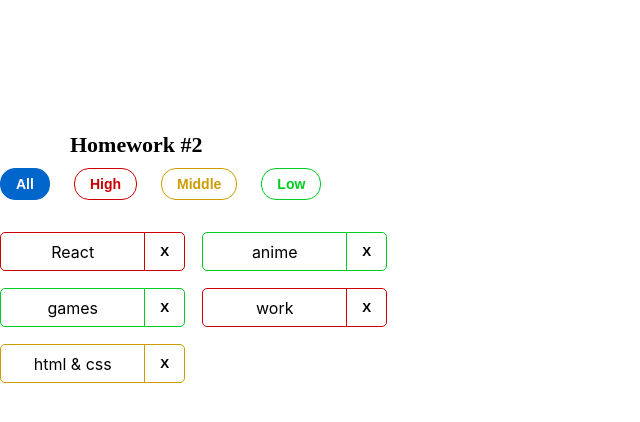
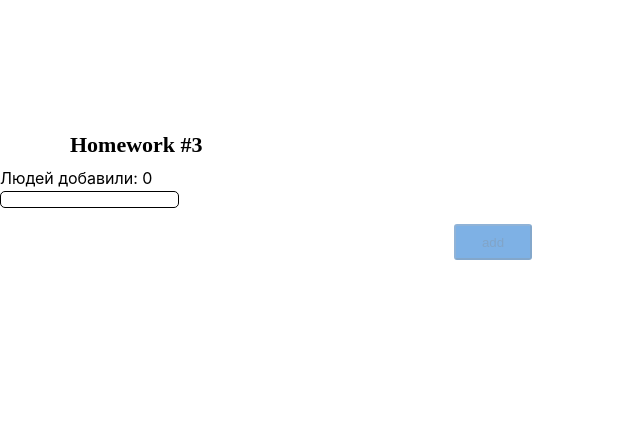
Before and after one commit to AlexAbrello/hws2-master, a React (Create React App) app: page /#/junior in a window 1280 px wide. Before the commit this address led to /#/. Shown: the top 422 px of the page, without its empty margins (0-640 px from the left). Built offline with nearby package versions, Linux system fonts and the light colour scheme.

Commit message:
homework #3

```diff
--- a/src/s1-main/App.tsx
+++ b/src/s1-main/App.tsx
@@ -2,14 +2,15 @@ import React from 'react'
 import s from './App.module.css'
 import HW1 from '../s2-homeworks/hw01/HW1'
 import HW2 from "../s2-homeworks/hw02/HW2";
+import HW3 from "../s2-homeworks/hw03/HW3";
 
 function App() {
     return (
         <div className={s.App}>
             {/*<HW1/>*/}
             {/*раскомментировать по ходу выполнения*/}
-            <HW2/>
-            {/*<HW3/>*/}
+            {/*<HW2/>*/}
+            <HW3/>
             {/*<HW4/>*/}
 
             {/*при выполнении дз 5 и более - закомментировать здесь дз 1-4, так как они есть внутри дз 5*/}
--- a/src/s2-homeworks/hw03/Greeting.module.css
+++ b/src/s2-homeworks/hw03/Greeting.module.css
@@ -5,27 +5,60 @@
 }
 
 .error {
+    color: red;
 }
 
 .input {
+    box-sizing: border-box;
+    border: 1px solid black;
+    border-radius: 5px;
+    outline: none;
 }
 
 .input:focus {
+    box-sizing: border-box;
+    border: 1px solid black;
+    border-radius: 5px;
+    outline: none;
 }
 
 .errorInput {
+    border: 1px solid red;
+    border-radius: 5px;
+    outline: red;
 }
 
 .button {
+    display: flex;
+    flex-direction: row;
+    justify-content: center;
+    align-items: center;
+    padding: 5px 24px;
+    gap: 10px;
+
+    position: absolute;
+    width: 78px;
+    height: 36px;
+    left: 454px;
+    top: 224px;
+
+    /* Primary/100 */
+
+    background: #0066CC;
+    border-radius: 3px;
 }
 
 .button:focus {
+
 }
 
 .button:active {
+
 }
 
 .button:disabled {
+    background: #0066CC;
+    opacity: 0.5;
 }
 
 .text {
--- a/src/s2-homeworks/hw03/Greeting.tsx
+++ b/src/s2-homeworks/hw03/Greeting.tsx
@@ -2,14 +2,14 @@ import React, {ChangeEvent, KeyboardEvent} from 'react'
 import s from './Greeting.module.css'
 
 type GreetingPropsType = {
-    name: any // need to fix any
-    setNameCallback: any // need to fix any
-    addUser: any // need to fix any
-    onBlur: any // need to fix any
-    onEnter: any // need to fix any
-    error: any // need to fix any
-    totalUsers: any // need to fix any
-    lastUserName?: any // need to fix any
+    name: string // need to fix any
+    setNameCallback: (event: ChangeEvent<HTMLInputElement>) => void // need to fix any
+    addUser: () => void // need to fix any
+    onBlur: () => void // need to fix any
+    onEnter: ( e: KeyboardEvent<HTMLInputElement>) => void // need to fix any
+    error: string // need to fix any
+    totalUsers: number // need to fix any
+    lastUserName?: string | undefined// need to fix any
 }
 
 // презентационная компонента (для верстальщика)
@@ -25,7 +25,7 @@ const Greeting: React.FC<GreetingPropsType> = (
         lastUserName,
     } // деструктуризация пропсов
 ) => {
-    const inputClass = s.errorInput // need to fix with (?:)
+    const inputClass = error ? s.errorInput : s.input // need to fix with (?:)
 
     return (
         <div id={'hw3-form'} className={s.greetingForm}>
--- a/src/s2-homeworks/hw03/GreetingContainer.tsx
+++ b/src/s2-homeworks/hw03/GreetingContainer.tsx
@@ -1,20 +1,40 @@
-import React, { ChangeEvent, KeyboardEvent, useState } from 'react'
+import React, {ChangeEvent, KeyboardEvent, useState} from 'react'
 import Greeting from './Greeting'
-import { UserType } from './HW3'
+import {UserType} from './HW3'
 
 type GreetingContainerPropsType = {
-    users: any // need to fix any
-    addUserCallback: any // need to fix any
+  users: UserType[] // need to fix any
+  addUserCallback: (name: string) => void // need to fix any
 }
 
-export const pureAddUser = (name: any, setError: any, setName: any, addUserCallback: any) => {
+export const pureAddUser = (name: string,
+                            setError: React.Dispatch<React.SetStateAction<string>>,
+                            setName: React.Dispatch<React.SetStateAction<string>>,
+                            addUserCallback: (name: string) => void) => {
+
+
+  if (name.trim()) {
+    addUserCallback(name)
+    setName('')
+  }
+    pureOnBlur(name, setError)
+
   // если имя пустое - показать ошибку, иначе - добавить юзера и очистить инпут
 }
 
-export const pureOnBlur = (name: any, setError: any) => { // если имя пустое - показать ошибку
+export const pureOnBlur = (name: string,
+                           setError: React.Dispatch<React.SetStateAction<string>>) => {
+    name = name.trim()
+    if (name === '') {
+        setError('Ошибка! Введите имя!')
+    }
+  // если имя пустое - показать ошибку
 }
 
-export const pureOnEnter = (e: any, addUser: any) => { // если нажата кнопка Enter - добавить
+export const pureOnEnter = (e: KeyboardEvent<HTMLInputElement>, addUser: () => void) => {
+  if (e.key === 'Enter') {
+    addUser()
+  }
 }
 
 // более простой и понятный для новичков
@@ -26,13 +46,14 @@ const GreetingContainer: React.FC<GreetingContainerPropsType> = ({
                                                                    addUserCallback,
                                                                  }) => {
   // деструктуризация пропсов
-    const [name, setName] = useState<any>('') // need to fix any
-    const [error, setError] = useState<any>('') // need to fix any
+  const [name, setName] = useState<string>('') // need to fix any
+  const [error, setError] = useState<string>('') // need to fix any
 
-    const setNameCallback = (e: any) => { // need to fix any
-        setName('some name') // need to fix
+  const setNameCallback = (event: ChangeEvent<HTMLInputElement>) => { // need to fix any
+    setName(event.currentTarget.value)
+    // need to fix
 
-        error && setError('')
+    error && setError('Ошибка! Введите имя!')
   }
   const addUser = () => {
     pureAddUser(name, setError, setName, addUserCallback)
@@ -42,12 +63,13 @@ const GreetingContainer: React.FC<GreetingContainerPropsType> = ({
     pureOnBlur(name, setError)
   }
 
-    const onEnter = (e: any) => {
+  const onEnter = (e: KeyboardEvent<HTMLInputElement>) => {
+    setError('')
     pureOnEnter(e, addUser)
   }
 
-    const totalUsers = 0 // need to fix
-    const lastUserName = 'some name' // need to fix
+  const totalUsers = users.length // need to fx
+  const lastUserName = totalUsers > 0 ? users[totalUsers - 1].name : '' // need to fix
 
   return (
       <Greeting
--- a/src/s2-homeworks/hw03/HW3.tsx
+++ b/src/s2-homeworks/hw03/HW3.tsx
@@ -4,9 +4,9 @@ import s2 from '../../s1-main/App.module.css'
 import GreetingContainer from './GreetingContainer'
 
 /*
-* 1 - описать тип UserType
-* 2 - указать нужный тип в useState с users
-* 3 - дописать типы и логику функции pureAddUserCallback и проверить её тестами
+* 1 - описать тип UserType !done
+* 2 - указать нужный тип в useState с users !done
+* 3 - дописать типы и логику функции pureAddUserCallback и проверить её тестами !done
 * 4 - в файле GreetingContainer.tsx дописать типизацию пропсов
 * 5 - в файле GreetingContainer.tsx указать нужные типы в useState с name и error
 * 6 - в файле GreetingContainer.tsx дописать тип и логику функции setNameCallback
@@ -19,20 +19,21 @@ import GreetingContainer from './GreetingContainer'
 
 // types
 export type UserType = {
-    _id: any // need to fix any
-    name: any // need to fix any
+    _id: string // need to fix any
+    name: string // need to fix any
 }
 
-export const pureAddUserCallback = (name: any, setUsers: any, users: any) => { // need to fix any
-    const user = { // need to fix
-    }
+export const pureAddUserCallback = (name: string,
+                                    setUsers:  React.Dispatch<React.SetStateAction<UserType[]>>,
+                                    users: UserType[]) => { // need to fix any
+    const user = { _id: v1(), name: name} // need to fix
     setUsers([...users, user])
 }
 
-const HW3 = () => {
-    const [users, setUsers] = useState<any>([]) // need to fix any
+export const HW3 = () => {
+    const [users, setUsers] = useState<UserType[]>([]) // need to fix any
 
-    const addUserCallback = (name: any) => { // need to fix any
+    const addUserCallback = (name: string) => { // need to fix any
         pureAddUserCallback(name, setUsers, users)
     }
 
```
Also changed, not shown: 1 other file (tests, documents, lock files or other folders). Lines whose indentation alone changed are shown as unchanged.
